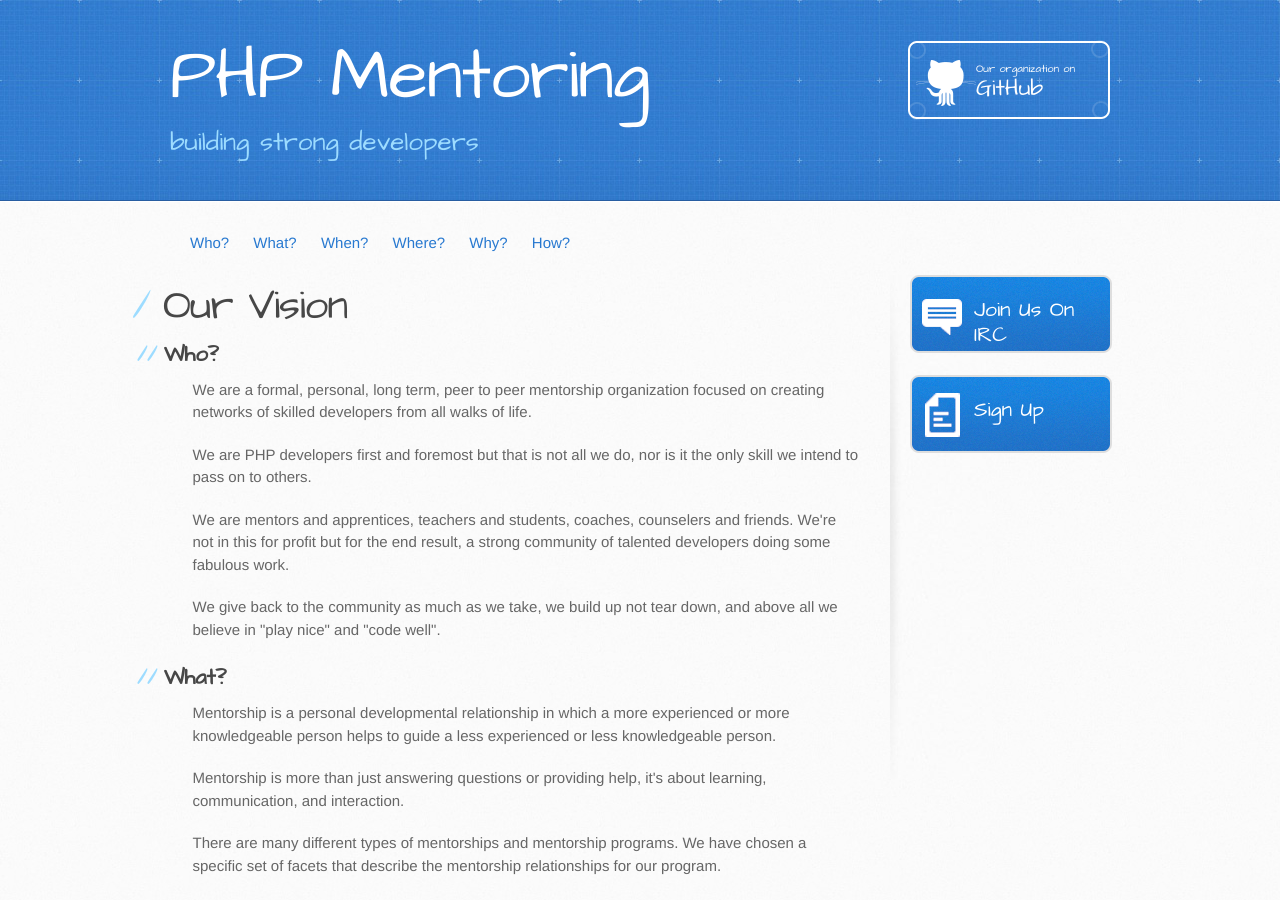
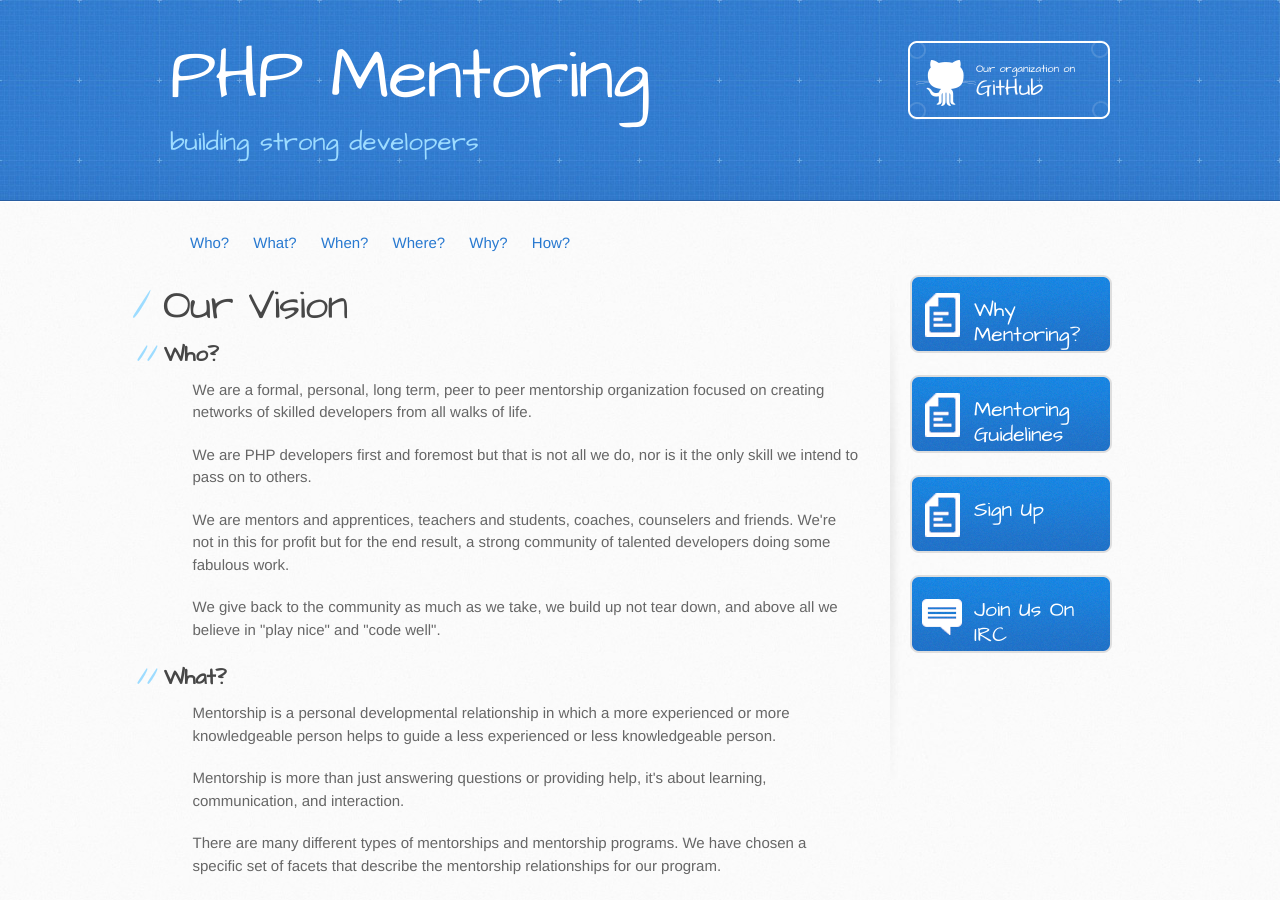
Before and after one commit to phpmentoring/phpmentoring.github.com, a Jekyll site: the page built from index.html, in a window 1280 px wide and 900 px high. Built offline with Jekyll 4.4.1, drawn with Linux system fonts in a browser that asks for light colours.

Commit message:
Added Guidelines and Why Mentoring? links to sidebar.

```diff
--- a/_includes/sidebar.html
+++ b/_includes/sidebar.html
@@ -1,8 +1,10 @@
 <aside id="sidebar">
+  <a href="why-mentor.html" class="button document" target="_blank">Why Mentoring?</a>
+  <a href="guidelines.html" class="button document" target="_blank">Mentoring Guidelines</a>
+  <a href="https://github.com/phpmentoring/phpmentoring.github.com/wiki/Mentors-and-Apprentices" class="button document" target="_blank">
+    Sign Up
+  </a>
   <a href="http://webchat.freenode.net?channels=phpmentoring&uio=MTE9MjI2dd" class="button discussion" title="#phpmentoring on irc.freenode.net" target="_blank">
     Join Us On IRC
   </a>
-  <a href="https://github.com/phpmentoring/phpmentoring.github.com/wiki/Mentors-and-Apprentices" class="button document" target="_blank">
-    Sign Up
-  </a>
 </aside>
```
